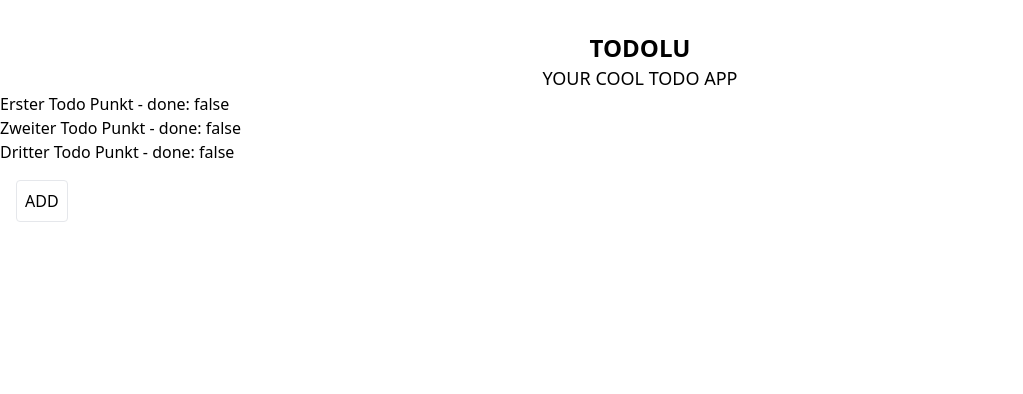
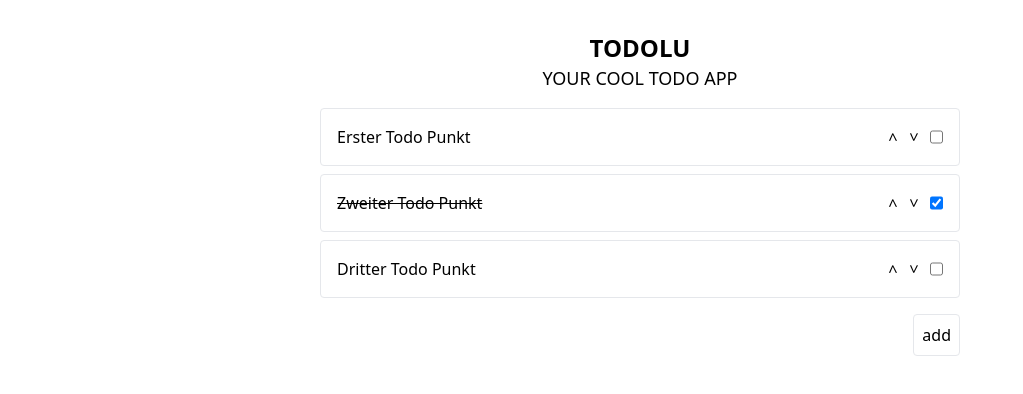
Before and after one commit to codinghusi/vue-a11y-basic-todo-app, a Vue app: page / in a window 1280 px wide. Shown: the top 394 px of the page, without its empty margins (0-1023 px from the left). Built offline with nearby package versions, Linux system fonts and the light colour scheme.

Commit message:
nice design, buttons not working atm

```diff
--- a/src/App.vue
+++ b/src/App.vue
@@ -11,7 +11,7 @@ export default {
     return {
       todos: [
         { id: 1, description: "Erster Todo Punkt",  done: false },
-        { id: 2, description: "Zweiter Todo Punkt", done: false },
+        { id: 2, description: "Zweiter Todo Punkt", done: true },
         { id: 3, description: "Dritter Todo Punkt", done: false },
       ]
     }
@@ -20,15 +20,18 @@ export default {
 </script>
 
 <template>
-  <div id="app">
+  <div id="app" class="mx-auto w-1/2">
     <Header />
 
-    <main>
-      <TodoList :todos="todos" />
+    <main class="mt-4">
+      <TodoList :todos="todos" class="w-full" />
 
-      <button class="border rounded p-2 m-4">
-        ADD
-      </button>
+      <div class="flex justify-end">
+        <button class="border rounded p-2 mt-4">
+          add
+        </button>
+      </div>
     </main>
+
   </div>
 </template>
--- a/src/components/Header.vue
+++ b/src/components/Header.vue
@@ -1,5 +1,5 @@
 <template>
-    <header class="mx-auto w-1/2 mt-8">
+    <header class="mt-8">
         <h1 class="text-center text-2xl font-bold uppercase">
         todolu
         </h1>
--- a/src/components/TodoList.vue
+++ b/src/components/TodoList.vue
@@ -1,11 +1,11 @@
 <template>
-    <ul>
+    <ul class="w-full flex flex-col gap-2">
         <TodoRow v-for="todo in todos" :todo="todo" :key="todo.id" @change="handleUpdate" />
     </ul>
 </template>
 
 <script>
-    import TodoRow from './TodoRow.vue';
+    import TodoRow from './TodoRow.vue'
     export default {
         props: {
             todos: {
--- a/src/components/TodoRow.vue
+++ b/src/components/TodoRow.vue
@@ -1,5 +1,17 @@
+<script setup>
+import IconUp from './icons/IconUp.vue'
+</script>
+
 <template>
-    <li>{{ todo.description }} - done: {{ todo.done }}</li>
+    <li class="row-container" :class="{done: todo.done}">
+        <span class="description">
+            {{ todo.description }}
+        </span>
+
+        <button class="pointer rotate-90"> < </button>
+        <button class="pointer rotate-90"> > </button>
+        <input type="checkbox" v-model="todo.done"/>
+    </li>
 </template>
 
 <script>
@@ -12,3 +24,18 @@
     }
 }
 </script>
+
+<style scoped>
+.row-container {
+    @apply flex flex-row gap-3;
+    @apply p-4 border rounded
+}
+
+.description {
+    @apply flex-1
+}
+
+.done > .description {
+    @apply line-through
+}
+</style>
--- /dev/null
+++ b/src/components/icons/IconUp.vue
@@ -0,0 +1,3 @@
+<template>
+    <svg width="24" height="24" xmlns="http://www.w3.org/2000/svg" fill-rule="evenodd" clip-rule="evenodd"><path d="M12 0c6.623 0 12 5.377 12 12s-5.377 12-12 12-12-5.377-12-12 5.377-12 12-12zm0 1c6.071 0 11 4.929 11 11s-4.929 11-11 11-11-4.929-11-11 4.929-11 11-11zm5.247 15l-5.247-6.44-5.263 6.44-.737-.678 6-7.322 6 7.335-.753.665z"/></svg>
+</template>
```
Lines whose indentation alone changed are shown as unchanged.
